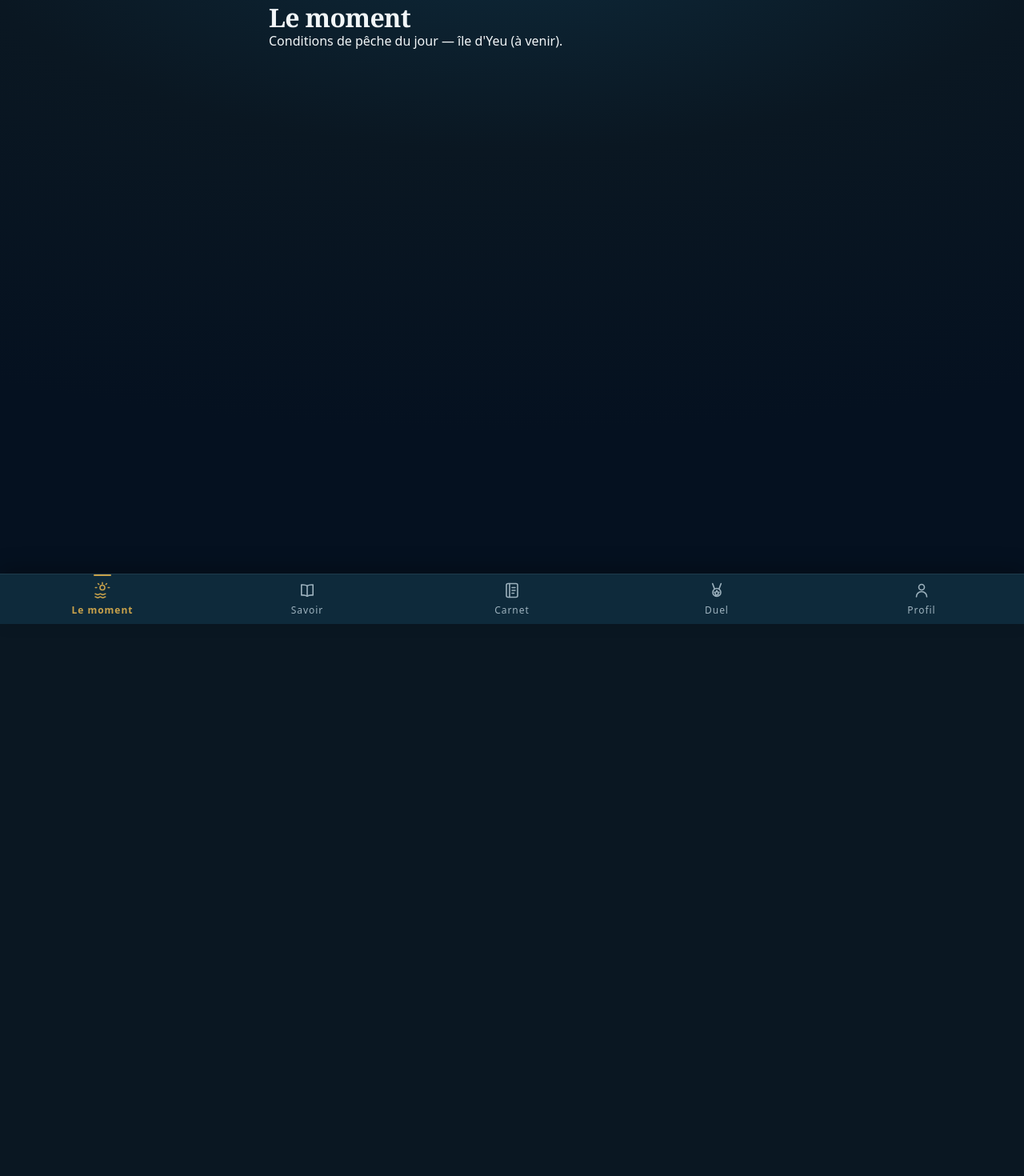
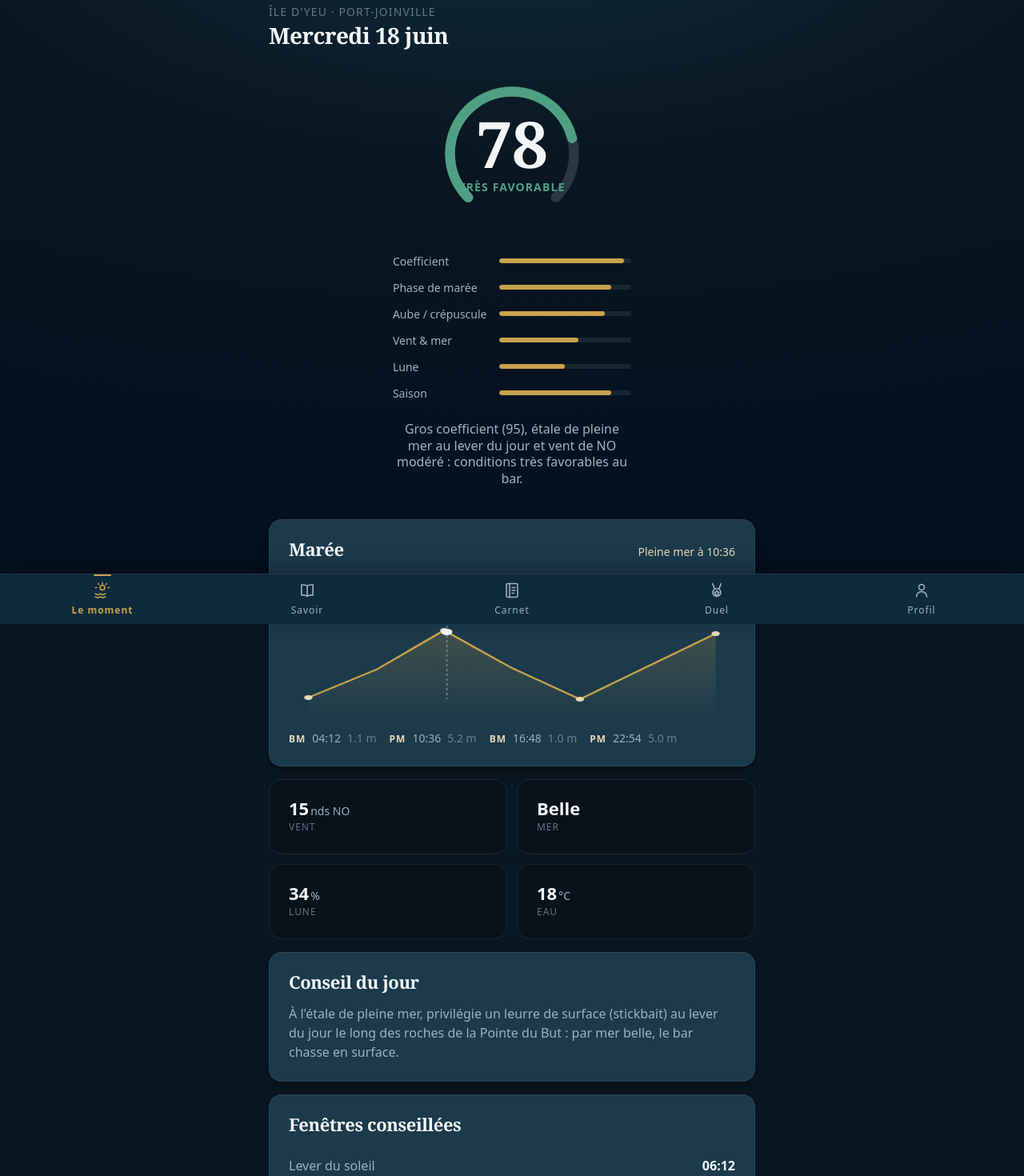
Before and after one commit to clementpep/yeu-bar-fishing, a SvelteKit app: page / in a window 1280 px wide. Shown: the part 20-1490 px from the top of the page at 80% size. Before the commit the page ends 800 px from the top, so only its background shows below. Built offline with nearby package versions, Linux system fonts and the light colour scheme.

Commit message:
feat(moment): écran « Le moment » vitrine sur données factices (score, marée, conditions)

```diff
--- /dev/null
+++ b/src/lib/data/mock-moment.ts
@@ -0,0 +1,53 @@
+import type { MomentData } from '$lib/types/conditions';
+
+/**
+ * ⚠️ DONNÉES FACTICES DE DÉMONSTRATION.
+ * Servent uniquement à éprouver le design de l'écran « Le moment ».
+ * À remplacer par le moteur de conditions réel (marées + météo + lune + score) au Plan 3.
+ * Aucun appel réseau ici.
+ */
+export const mockMoment: MomentData = {
+	spot: "Île d'Yeu · Port-Joinville",
+	date: 'Mercredi 18 juin',
+	score: 78,
+	scoreWhy:
+		'Gros coefficient (95), étale de pleine mer au lever du jour et vent de NO modéré : conditions très favorables au bar.',
+	factors: [
+		{ label: 'Coefficient', weight: 0.95 },
+		{ label: 'Phase de marée', weight: 0.85 },
+		{ label: 'Aube / crépuscule', weight: 0.8 },
+		{ label: 'Vent & mer', weight: 0.6 },
+		{ label: 'Lune', weight: 0.5 },
+		{ label: 'Saison', weight: 0.85 }
+	],
+	tide: {
+		points: [
+			{ t: '04:12', height: 1.1, type: 'low' },
+			{ t: '07:24', height: 2.8 },
+			{ t: '10:36', height: 5.2, type: 'high' },
+			{ t: '13:40', height: 2.9 },
+			{ t: '16:48', height: 1.0, type: 'low' },
+			{ t: '20:02', height: 3.0 },
+			{ t: '22:54', height: 5.0, type: 'high' }
+		],
+		nowFraction: 0.34,
+		coefficient: 95,
+		nextEtale: 'Pleine mer à 10:36'
+	},
+	stats: [
+		{ label: 'Vent', value: '15', unit: 'nds NO' },
+		{ label: 'Mer', value: 'Belle', unit: '' },
+		{ label: 'Lune', value: '34', unit: '%' },
+		{ label: 'Eau', value: '18', unit: '°C' }
+	],
+	tip: {
+		title: 'Conseil du jour',
+		body: "À l'étale de pleine mer, privilégie un leurre de surface (stickbait) au lever du jour le long des roches de la Pointe du But : par mer belle, le bar chasse en surface."
+	},
+	windows: [
+		{ label: 'Lever du soleil', time: '06:12' },
+		{ label: 'Étale pleine mer', time: '10:36' },
+		{ label: 'Étale basse mer', time: '16:48' },
+		{ label: 'Coucher du soleil', time: '22:01' }
+	]
+};
--- a/src/routes/+layout.svelte
+++ b/src/routes/+layout.svelte
@@ -12,9 +12,12 @@
 <style>
 	.app-shell { min-height: 100dvh; }
 	main {
+		display: flex;
+		flex-direction: column;
+		gap: var(--space-4);
 		padding: var(--space-6) var(--space-4);
 		padding-top: max(var(--space-6), env(safe-area-inset-top));
-		padding-bottom: calc(64px + env(safe-area-inset-bottom));
+		padding-bottom: calc(72px + env(safe-area-inset-bottom));
 		max-width: 640px;
 		margin: 0 auto;
 	}
--- a/src/routes/+page.svelte
+++ b/src/routes/+page.svelte
@@ -1,2 +1,144 @@
-<h1>Le moment</h1>
-<p>Conditions de pêche du jour — île d'Yeu (à venir).</p>
+<script lang="ts">
+	import Card from '$lib/components/ui/Card.svelte';
+	import ScoreGauge from '$lib/components/ui/ScoreGauge.svelte';
+	import TideCurve from '$lib/components/ui/TideCurve.svelte';
+	import StatTile from '$lib/components/ui/StatTile.svelte';
+	import { mockMoment as m } from '$lib/data/mock-moment';
+</script>
+
+<header class="moment-header">
+	<p class="moment-spot">{m.spot}</p>
+	<h1 class="moment-date">{m.date}</h1>
+</header>
+
+<section class="moment-hero" aria-labelledby="score-title">
+	<h2 id="score-title" class="visually-hidden">Score de pêche</h2>
+	<ScoreGauge score={m.score} factors={m.factors} />
+	<p class="moment-why">{m.scoreWhy}</p>
+</section>
+
+<Card>
+	<div class="block-head">
+		<h2>Marée</h2>
+		<span class="block-aside">{m.tide.nextEtale}</span>
+	</div>
+	<TideCurve points={m.tide.points} nowFraction={m.tide.nowFraction} coefficient={m.tide.coefficient} />
+</Card>
+
+<section class="stats" aria-label="Conditions">
+	{#each m.stats as s (s.label)}
+		<Card variant="inset">
+			<StatTile value={s.value} unit={s.unit} label={s.label} />
+		</Card>
+	{/each}
+</section>
+
+<Card>
+	<div class="block-head">
+		<h2>{m.tip.title}</h2>
+	</div>
+	<p class="tip-body">{m.tip.body}</p>
+</Card>
+
+<Card>
+	<div class="block-head">
+		<h2>Fenêtres conseillées</h2>
+	</div>
+	<ul class="windows">
+		{#each m.windows as w (w.label)}
+			<li class="window">
+				<span class="window-label">{w.label}</span>
+				<span class="window-time tabular-nums">{w.time}</span>
+			</li>
+		{/each}
+	</ul>
+</Card>
+
+<style>
+	.visually-hidden {
+		position: absolute;
+		width: 1px;
+		height: 1px;
+		padding: 0;
+		margin: -1px;
+		overflow: hidden;
+		clip: rect(0, 0, 0, 0);
+		white-space: nowrap;
+		border: 0;
+	}
+	.moment-spot {
+		font-size: var(--text-sm);
+		letter-spacing: var(--tracking-wide);
+		text-transform: uppercase;
+		color: var(--text-faint);
+		margin-bottom: var(--space-1);
+	}
+	.moment-date {
+		font-size: var(--text-2xl);
+		color: var(--text-primary);
+	}
+	/* Marge basse renforcée sous le héro (le gap du shell gère le reste) */
+	.moment-hero {
+		display: flex;
+		flex-direction: column;
+		align-items: center;
+		gap: var(--space-6);
+		margin: var(--space-4) 0 var(--space-6);
+	}
+	.moment-why {
+		text-align: center;
+		font-size: var(--text-base);
+		line-height: var(--leading-snug);
+		color: var(--text-secondary);
+		max-width: 32ch;
+	}
+	.stats {
+		display: grid;
+		grid-template-columns: repeat(2, 1fr);
+		gap: var(--space-3);
+	}
+	.block-head {
+		display: flex;
+		align-items: baseline;
+		justify-content: space-between;
+		gap: var(--space-3);
+		margin-bottom: var(--space-4);
+	}
+	.block-head h2 {
+		font-size: var(--text-xl);
+	}
+	.block-aside {
+		font-size: var(--text-sm);
+		color: var(--accent-soft);
+		white-space: nowrap;
+	}
+	.tip-body {
+		font-size: var(--text-base);
+		line-height: var(--leading-normal);
+		color: var(--text-secondary);
+	}
+	.windows {
+		list-style: none;
+		margin: 0;
+		padding: 0;
+		display: flex;
+		flex-direction: column;
+	}
+	.window {
+		display: flex;
+		align-items: center;
+		justify-content: space-between;
+		padding: var(--space-3) 0;
+		border-bottom: 1px solid var(--border-subtle);
+	}
+	.window:last-child {
+		border-bottom: none;
+	}
+	.window-label {
+		color: var(--text-secondary);
+	}
+	.window-time {
+		font-weight: 600;
+		color: var(--text-primary);
+	}
+</style>
```
